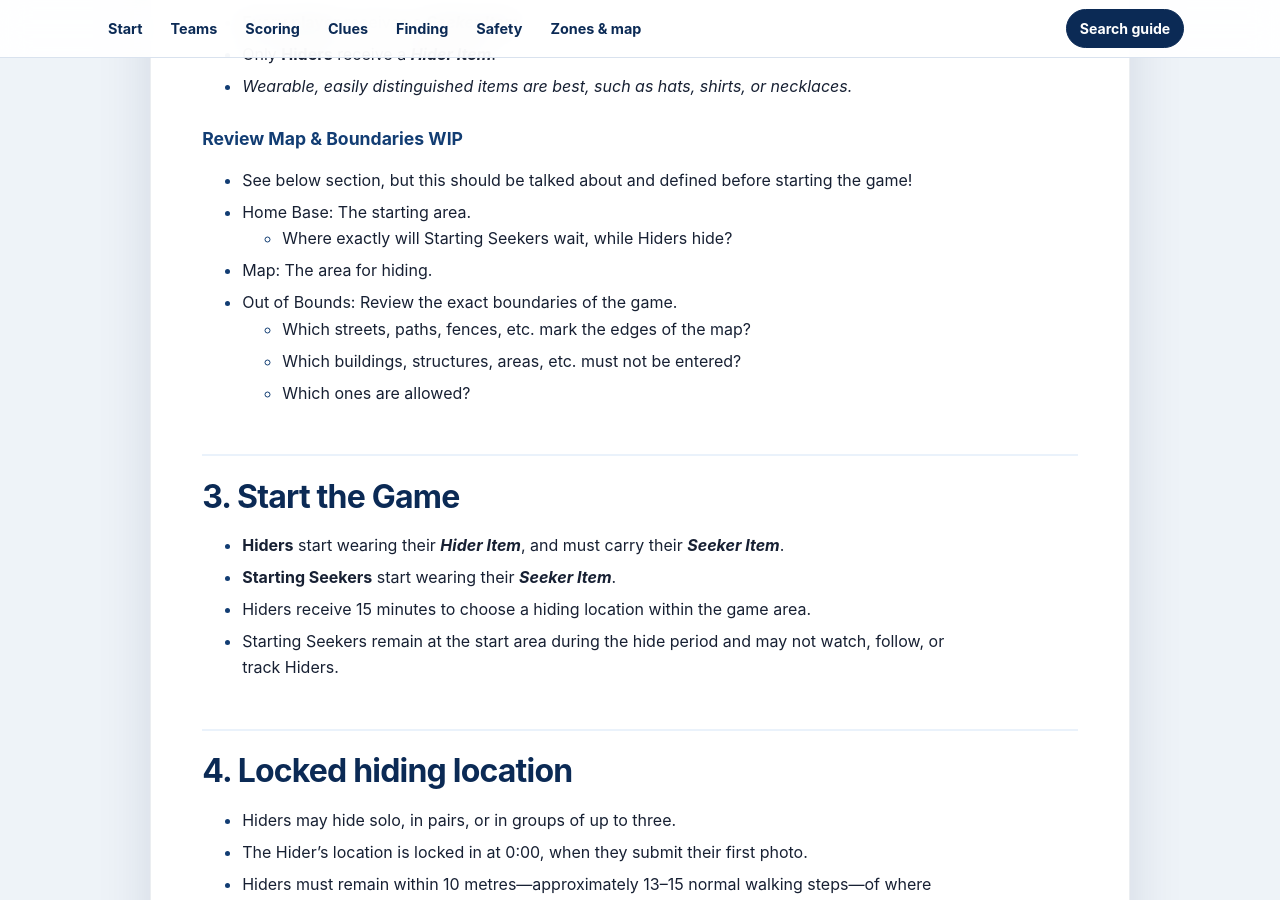
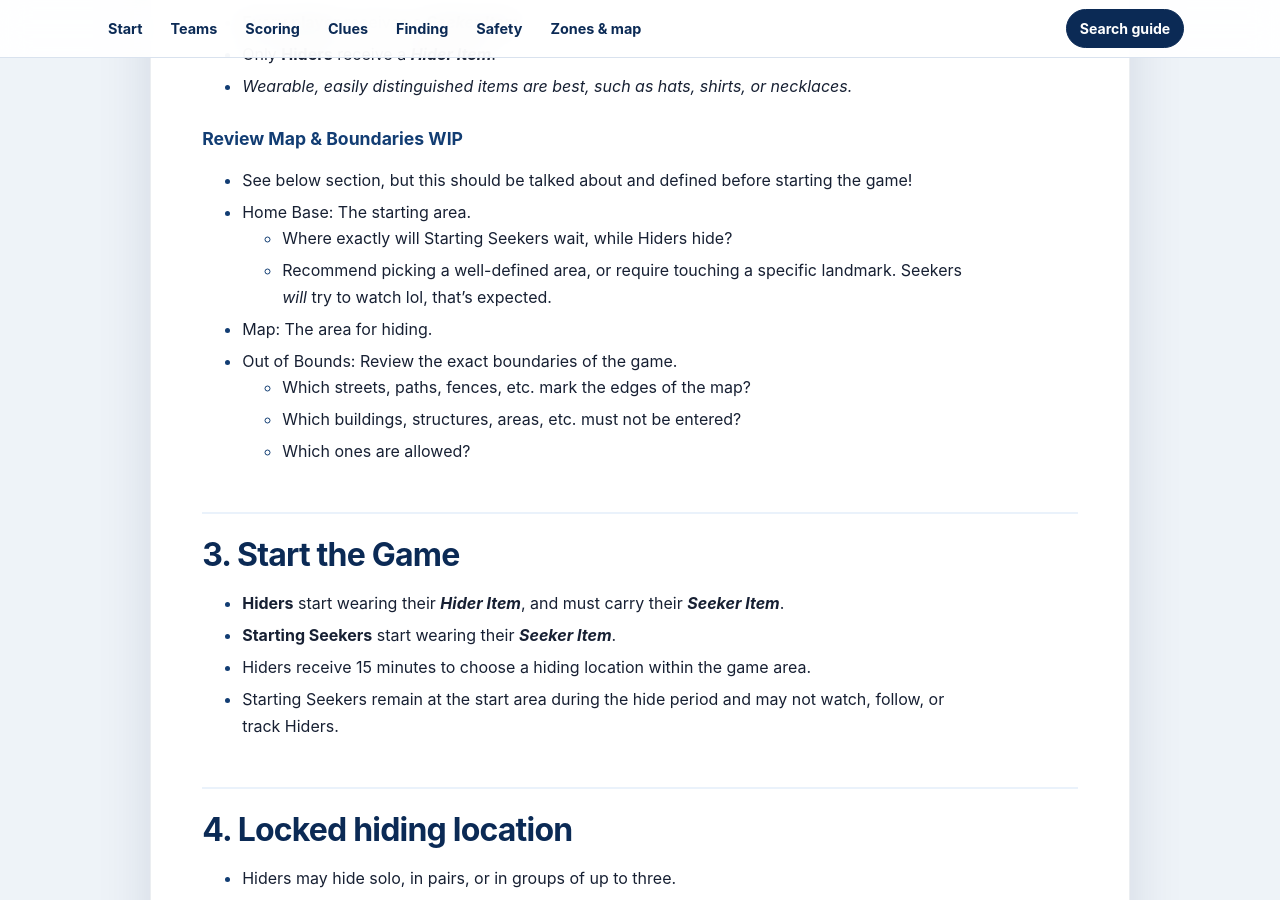
Before and after one commit to mmaxin/hide-and-seek-game, a Jekyll site: the page built from rules.md, in a window 1280 px wide and 900 px high, scrolled down 1222 px. Built offline with Jekyll 4.4.1, drawn with Linux system fonts in a browser that asks for light colours; our own code applies the rules of GitHub Pages for plain Markdown files.

Commit message:
Update Review Map

```diff
--- a/rules.md
+++ b/rules.md
@@ -50,6 +50,7 @@ This could go first, but I always give players game objects as soon as possible
 - See below section, but this should be talked about and defined before starting the game!
 - Home Base: The starting area.
   - Where exactly will Starting Seekers wait, while Hiders hide?
+  - Recommend picking a well-defined area, or require touching a specific landmark. Seekers *will* try to watch lol, that's expected.
 - Map: The area for hiding.
 - Out of Bounds: Review the exact boundaries of the game.
   - Which streets, paths, fences, etc. mark the edges of the map?
```
